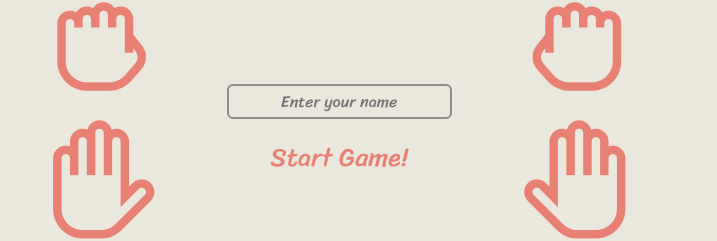
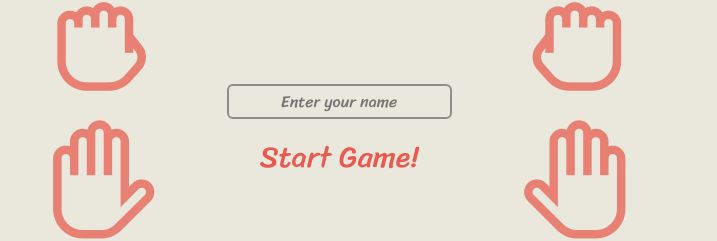
Before and after one commit to robisonwebdev/rock-paper-scissors-react, a React (Create React App) app: page / in a window 1280 px wide. In both pictures the pointer is over the button "Start Game!". Shown: the part 274-515 px from the top of the page, without its empty margins (301-1018 px from the left). Built offline with nearby package versions, Linux system fonts and the light colour scheme.

Commit message:
Styled .submitBtn:hover

```diff
--- a/src/styles/Button.css
+++ b/src/styles/Button.css
@@ -5,3 +5,9 @@ button {
     font-family: 'Sriracha', cursive;
     font-size: 26px;
 }
+
+.submitBtn:hover {
+    color: var(--red);
+    font-size: 30px;
+    margin: -4px;
+}
```
